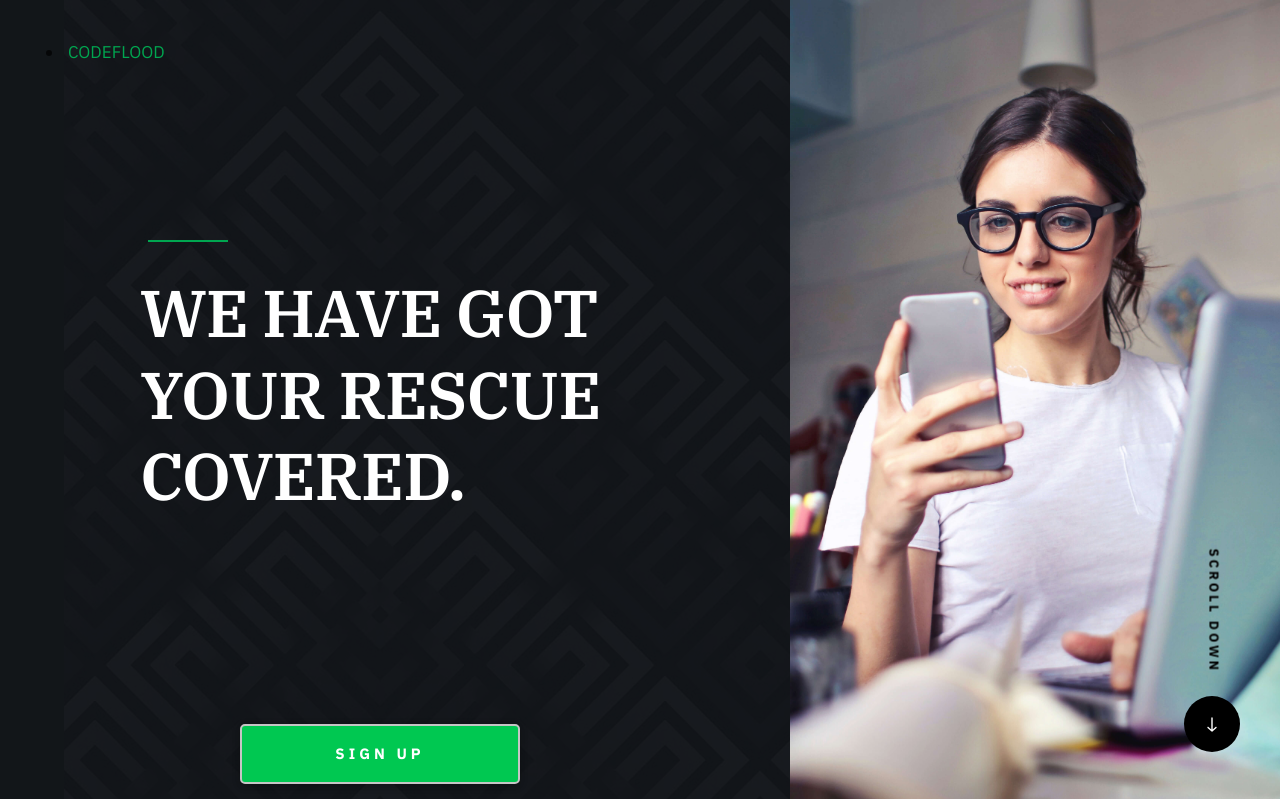
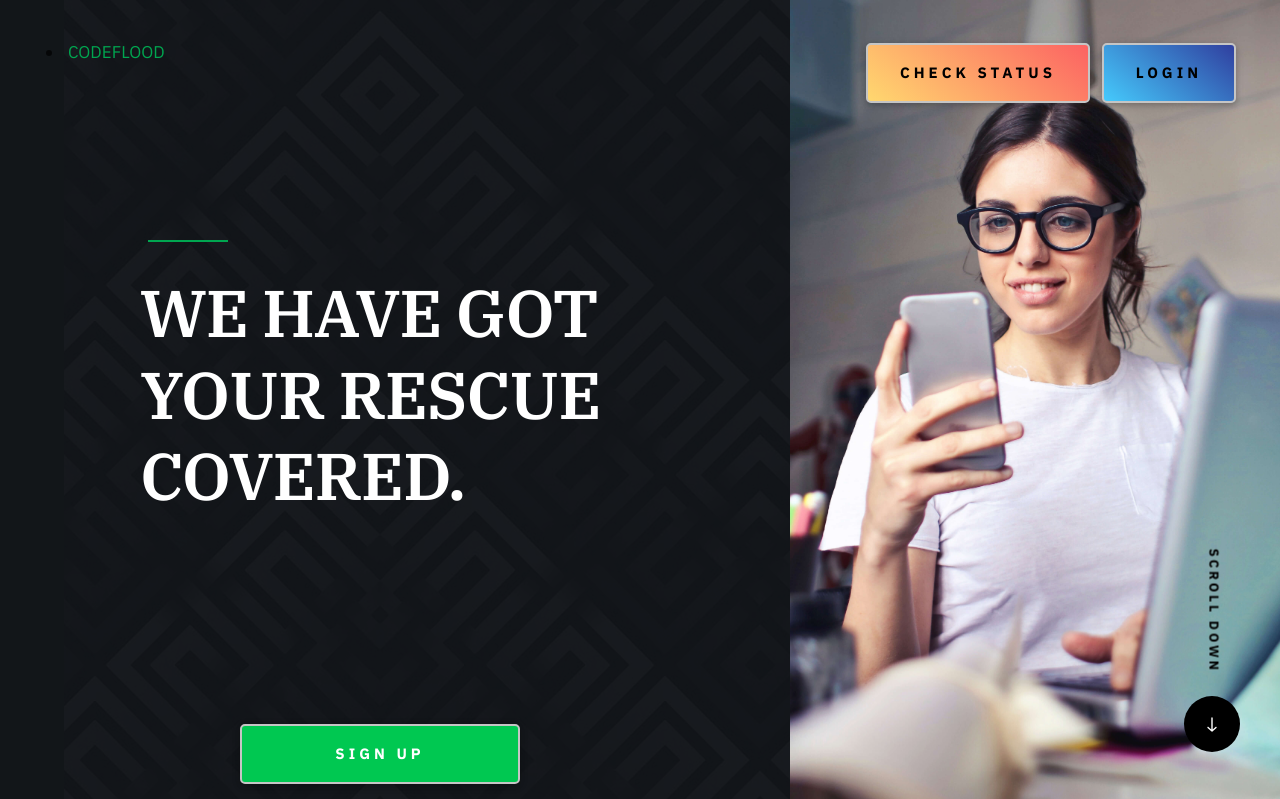
Before and after one commit to dido1998/codefundo-2018, a Flask app: page /Login in a window 1280 px wide. Shown: the top 799 px of the page. Run offline with Flask 2, Linux system fonts and the light colour scheme; some libraries are stand-ins or nearby versions; some web fonts are replaced.

Commit message:
added buttons

```diff
--- a/FlaskApp/templates/index.html
+++ b/FlaskApp/templates/index.html
@@ -56,14 +56,24 @@
                 <li class="current"><a class="smoothscroll" href="#home" title="intro">CODEFLOOD</a></li>
             </ul>
             <!--<a class="site-logo" href="index.html">
-                <img src="images/logo.svg" alt="Homepage">
+                <img src="/static/images/logo2.jpg" alt="Homepage" height="500px" width="500px">
             </a> -->
         </div>
 
+        <nav class="row header-nav-wrap wide">
+
+            <div class="text-center">
+
+            <ul class="header-social">
+                <li><button class="btn peach-gradient" onclick="location.href ='checkStatus';">Check Status</button></li>
+                <li><button class="btn blue-gradient" data-toggle="modal" data-target="#modalLoginForm">Login</button></li>
+            </ul>
+        </nav>
 
         <a class="header-menu-toggle" href="#"><span>Menu</span></a>
 
     </header> <!-- end header -->
+
 <section id="home" class="s-home target-section">
 
         <div class="home-image-part"></div>
```
